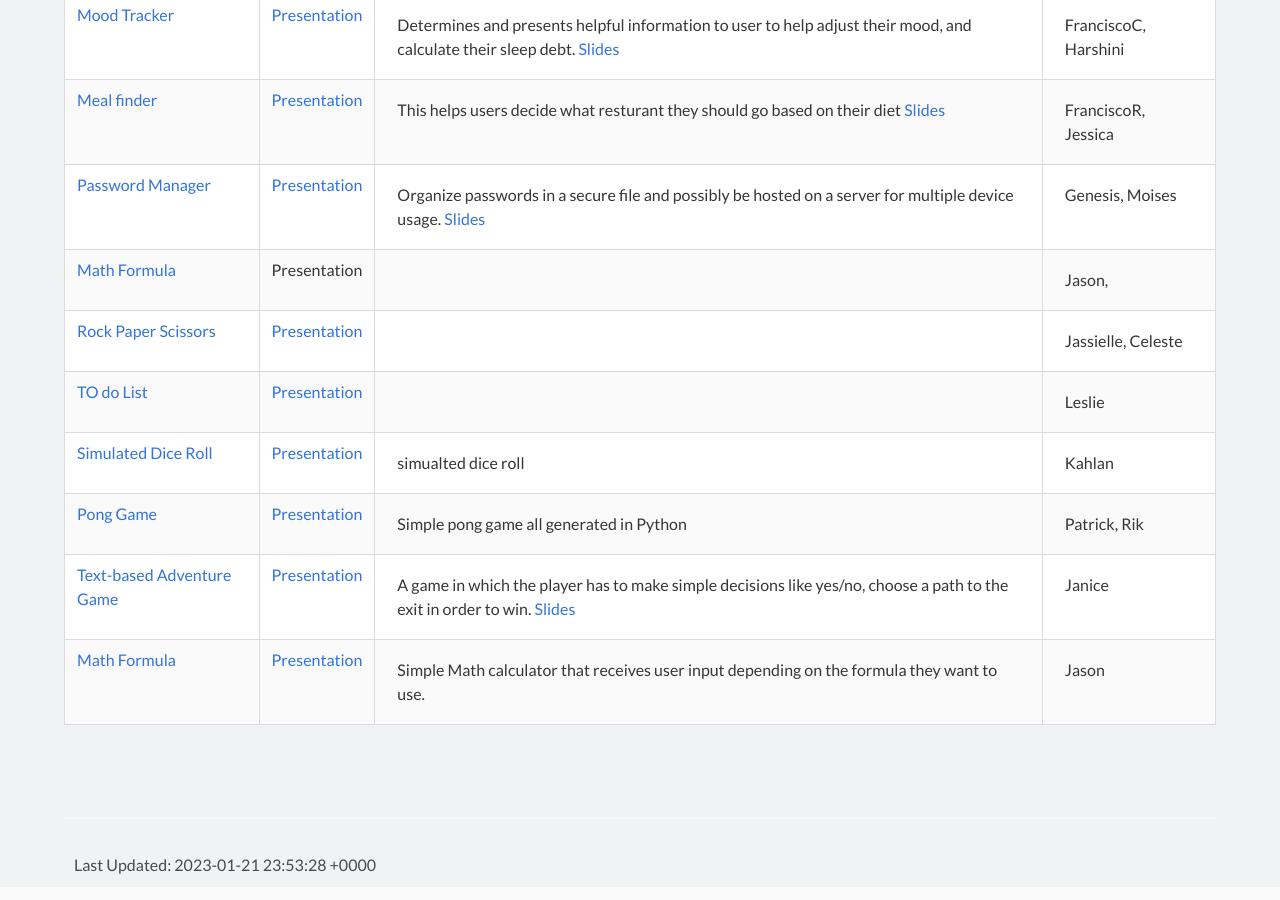
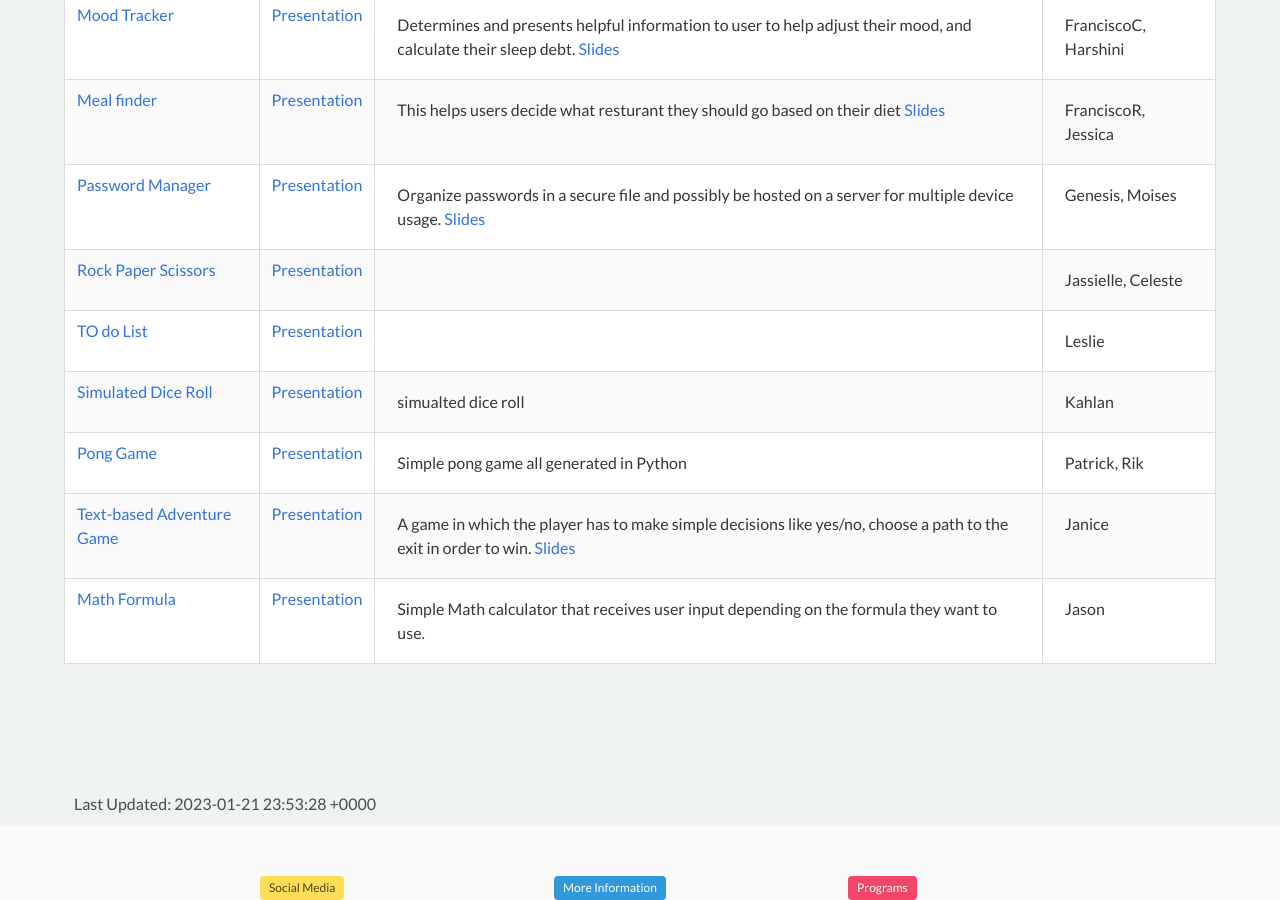
Before and after one commit to cyberdefendersprogram/www-homepage, a Jekyll site: the page built from pages/programs/cd-growthsector-python.md, in a window 1280 px wide and 900 px high, scrolled down 5070 px. Built offline with Jekyll 4.4.1, drawn with Linux system fonts in a browser that asks for light colours; nearby versions of some CDN libraries.

Commit message:
Update cyber-defenders-python-academy-projects.yml

```diff
--- a/_data/cyber-defenders-python-academy-projects.yml
+++ b/_data/cyber-defenders-python-academy-projects.yml
@@ -33,12 +33,6 @@
   team: |
     Genesis, Moises
   presentation_url: https://colab.research.google.com/drive/1p-odyYX_ZIIdVozXer4N6mEtA_TyAE05?usp=sharing
-- title: Math Formula
-  desc: |
-
-  team: |
-    Jason,
-  presentation_url:
 - title: Rock Paper Scissors
   desc: |
 
```
